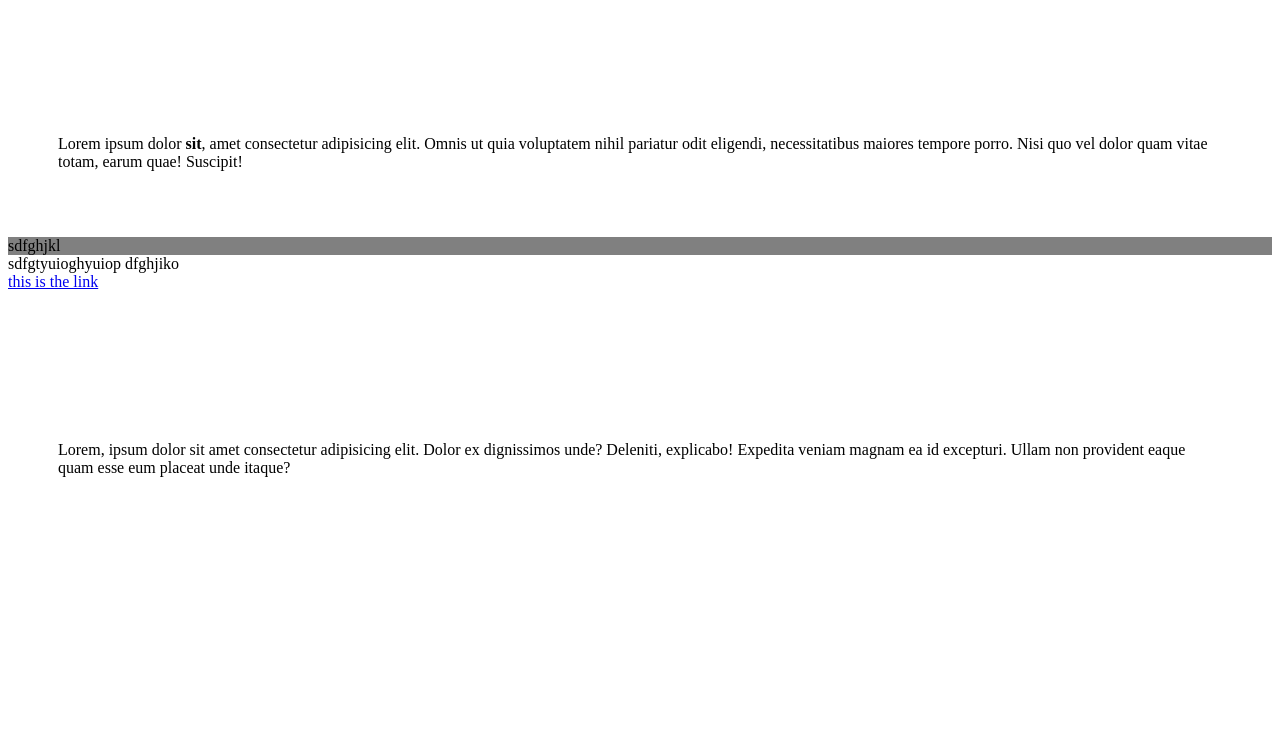
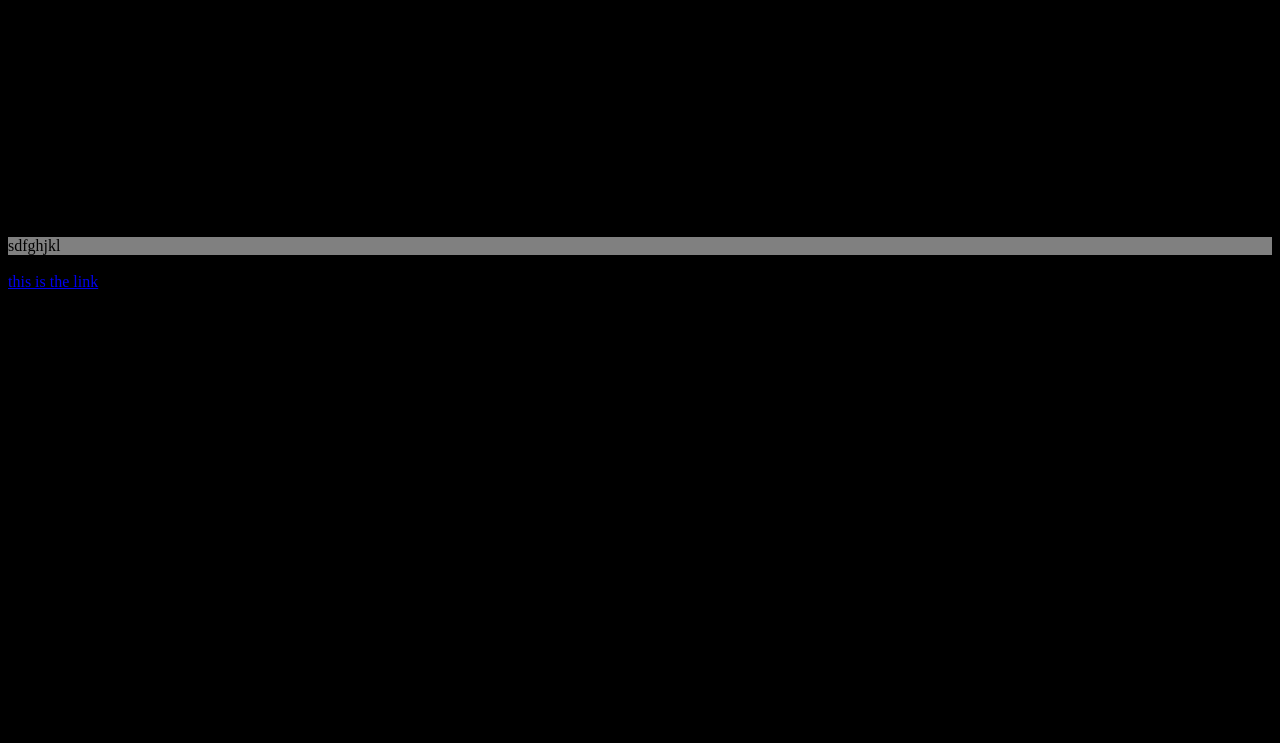
Before and after one commit to Nithingowda15/master, a plain HTML site: page loader.html in a window 1280 px wide. Shown: the part 60-803 px from the top of the page. Drawn offline with Linux system fonts and the light colour scheme.

Commit message:
iuncommented one line

```diff
--- a/loader.html
+++ b/loader.html
@@ -5,7 +5,7 @@
     <meta http-equiv="X-UA-Compatible" content="IE=edge">
     <meta name="viewport" content="width=device-width, initial-scale=1.0">
     <title>welcome</title>
-    <!-- <link rel="stylesheet" href="loader1.css"> -->
+    <link rel="stylesheet" href="loader1.css">
 
     <style>
         #jv{
```
